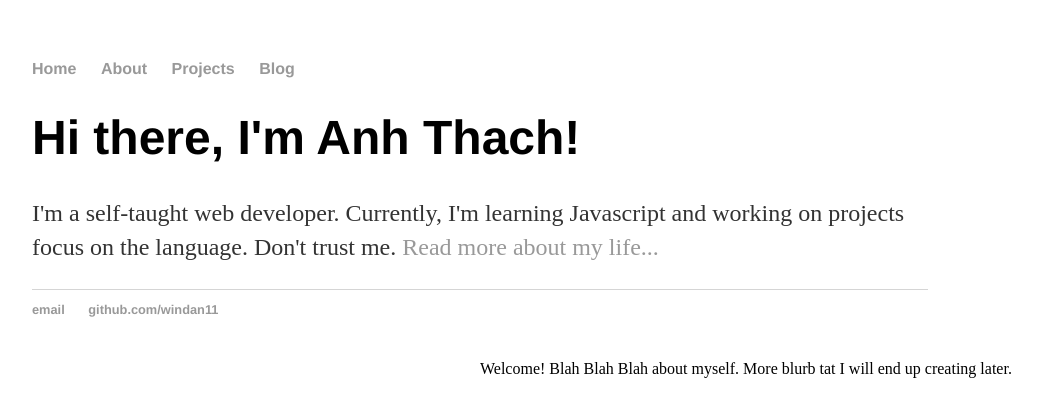
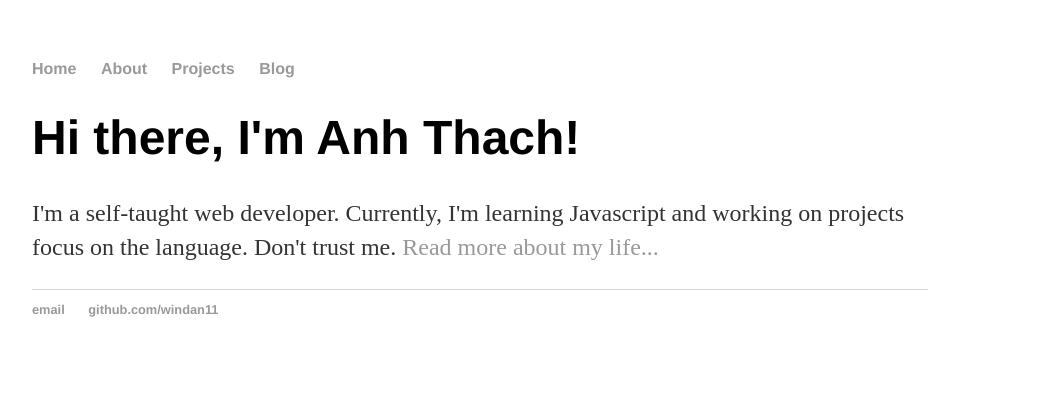
Before and after one commit to windan11/windan11.github.io, a Jekyll site: the page built from index.html, in a window 1280 px wide. Shown: the top 417 px of the page, without its empty margins (160-1202 px from the left). Built offline with Jekyll 4.4.1, drawn with Linux system fonts in a browser that asks for light colours.

Commit message:
Update default.html

```diff
--- a/_layouts/default.html
+++ b/_layouts/default.html
@@ -6,11 +6,6 @@
 			<link rel="stylesheet" type="text/css" href="/css/main.css">
 		</head>
 		<body>
-			<section class="hero">
-				<div id="hero">
-					Welcome! Blah Blah Blah about myself. More blurb tat I will end up creating later.
-				</div>
-			</section>
 			<nav class="header">
 	    		<ul>
 	        		<li><a href="/">Home</a></li>
```
